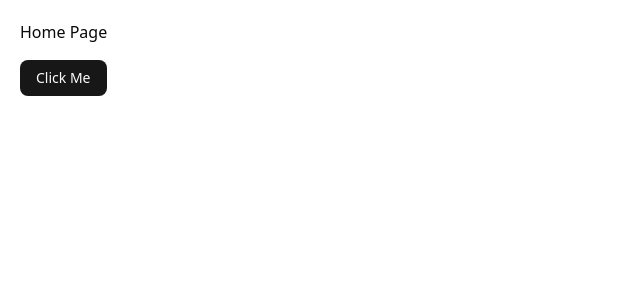
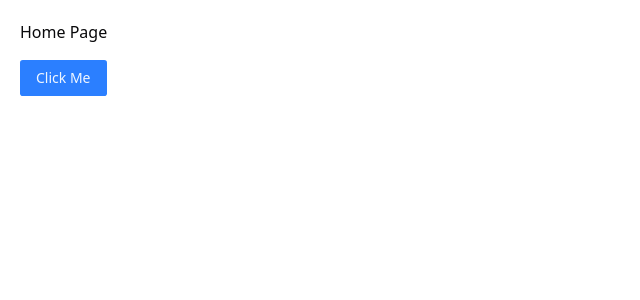
Before and after one commit to marcoss741-0/doctor-booking, a Next.js app: page / in a window 1280 px wide. Shown: the top 300 px of the page, without its empty margins (0-640 px from the left). Built offline with nearby package versions, Linux system fonts and the light colour scheme.

Commit message:
chore: shadcn setup

```diff
--- a/src/app/globals.css
+++ b/src/app/globals.css
@@ -44,72 +44,72 @@
 }
 
 :root {
-  --radius: 0.625rem;
+  --radius: 0.3rem;
   --background: oklch(1 0 0);
-  --foreground: oklch(0.145 0 0);
+  --foreground: oklch(0.141 0.005 285.823);
   --card: oklch(1 0 0);
-  --card-foreground: oklch(0.145 0 0);
+  --card-foreground: oklch(0.141 0.005 285.823);
   --popover: oklch(1 0 0);
-  --popover-foreground: oklch(0.145 0 0);
-  --primary: oklch(0.205 0 0);
-  --primary-foreground: oklch(0.985 0 0);
-  --secondary: oklch(0.97 0 0);
-  --secondary-foreground: oklch(0.205 0 0);
-  --muted: oklch(0.97 0 0);
-  --muted-foreground: oklch(0.556 0 0);
-  --accent: oklch(0.97 0 0);
-  --accent-foreground: oklch(0.205 0 0);
+  --popover-foreground: oklch(0.141 0.005 285.823);
+  --primary: oklch(0.623 0.214 259.815);
+  --primary-foreground: oklch(0.97 0.014 254.604);
+  --secondary: oklch(0.967 0.001 286.375);
+  --secondary-foreground: oklch(0.21 0.006 285.885);
+  --muted: oklch(0.967 0.001 286.375);
+  --muted-foreground: oklch(0.552 0.016 285.938);
+  --accent: oklch(0.967 0.001 286.375);
+  --accent-foreground: oklch(0.21 0.006 285.885);
   --destructive: oklch(0.577 0.245 27.325);
-  --border: oklch(0.922 0 0);
-  --input: oklch(0.922 0 0);
-  --ring: oklch(0.708 0 0);
+  --border: oklch(0.92 0.004 286.32);
+  --input: oklch(0.92 0.004 286.32);
+  --ring: oklch(0.623 0.214 259.815);
   --chart-1: oklch(0.646 0.222 41.116);
   --chart-2: oklch(0.6 0.118 184.704);
   --chart-3: oklch(0.398 0.07 227.392);
   --chart-4: oklch(0.828 0.189 84.429);
   --chart-5: oklch(0.769 0.188 70.08);
   --sidebar: oklch(0.985 0 0);
-  --sidebar-foreground: oklch(0.145 0 0);
-  --sidebar-primary: oklch(0.205 0 0);
-  --sidebar-primary-foreground: oklch(0.985 0 0);
-  --sidebar-accent: oklch(0.97 0 0);
-  --sidebar-accent-foreground: oklch(0.205 0 0);
-  --sidebar-border: oklch(0.922 0 0);
-  --sidebar-ring: oklch(0.708 0 0);
+  --sidebar-foreground: oklch(0.141 0.005 285.823);
+  --sidebar-primary: oklch(0.623 0.214 259.815);
+  --sidebar-primary-foreground: oklch(0.97 0.014 254.604);
+  --sidebar-accent: oklch(0.967 0.001 286.375);
+  --sidebar-accent-foreground: oklch(0.21 0.006 285.885);
+  --sidebar-border: oklch(0.92 0.004 286.32);
+  --sidebar-ring: oklch(0.623 0.214 259.815);
 }
 
 .dark {
-  --background: oklch(0.145 0 0);
+  --background: oklch(0.141 0.005 285.823);
   --foreground: oklch(0.985 0 0);
-  --card: oklch(0.205 0 0);
+  --card: oklch(0.21 0.006 285.885);
   --card-foreground: oklch(0.985 0 0);
-  --popover: oklch(0.205 0 0);
+  --popover: oklch(0.21 0.006 285.885);
   --popover-foreground: oklch(0.985 0 0);
-  --primary: oklch(0.922 0 0);
-  --primary-foreground: oklch(0.205 0 0);
-  --secondary: oklch(0.269 0 0);
+  --primary: oklch(0.546 0.245 262.881);
+  --primary-foreground: oklch(0.379 0.146 265.522);
+  --secondary: oklch(0.274 0.006 286.033);
   --secondary-foreground: oklch(0.985 0 0);
-  --muted: oklch(0.269 0 0);
-  --muted-foreground: oklch(0.708 0 0);
-  --accent: oklch(0.269 0 0);
+  --muted: oklch(0.274 0.006 286.033);
+  --muted-foreground: oklch(0.705 0.015 286.067);
+  --accent: oklch(0.274 0.006 286.033);
   --accent-foreground: oklch(0.985 0 0);
   --destructive: oklch(0.704 0.191 22.216);
   --border: oklch(1 0 0 / 10%);
   --input: oklch(1 0 0 / 15%);
-  --ring: oklch(0.556 0 0);
+  --ring: oklch(0.488 0.243 264.376);
   --chart-1: oklch(0.488 0.243 264.376);
   --chart-2: oklch(0.696 0.17 162.48);
   --chart-3: oklch(0.769 0.188 70.08);
   --chart-4: oklch(0.627 0.265 303.9);
   --chart-5: oklch(0.645 0.246 16.439);
-  --sidebar: oklch(0.205 0 0);
+  --sidebar: oklch(0.21 0.006 285.885);
   --sidebar-foreground: oklch(0.985 0 0);
-  --sidebar-primary: oklch(0.488 0.243 264.376);
-  --sidebar-primary-foreground: oklch(0.985 0 0);
-  --sidebar-accent: oklch(0.269 0 0);
+  --sidebar-primary: oklch(0.546 0.245 262.881);
+  --sidebar-primary-foreground: oklch(0.379 0.146 265.522);
+  --sidebar-accent: oklch(0.274 0.006 286.033);
   --sidebar-accent-foreground: oklch(0.985 0 0);
   --sidebar-border: oklch(1 0 0 / 10%);
-  --sidebar-ring: oklch(0.556 0 0);
+  --sidebar-ring: oklch(0.488 0.243 264.376);
 }
 
 @layer base {
```
